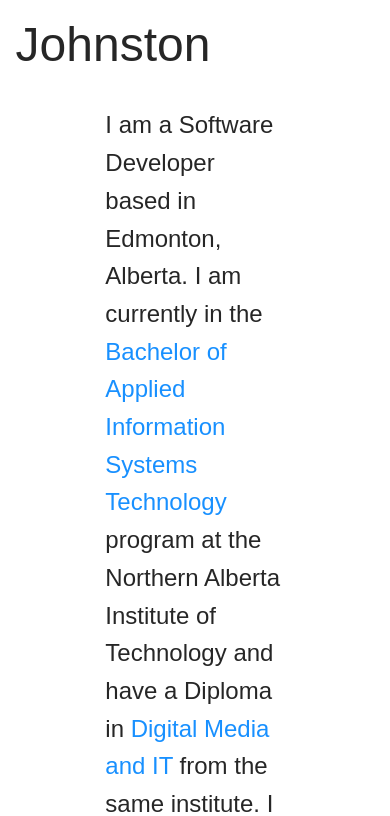
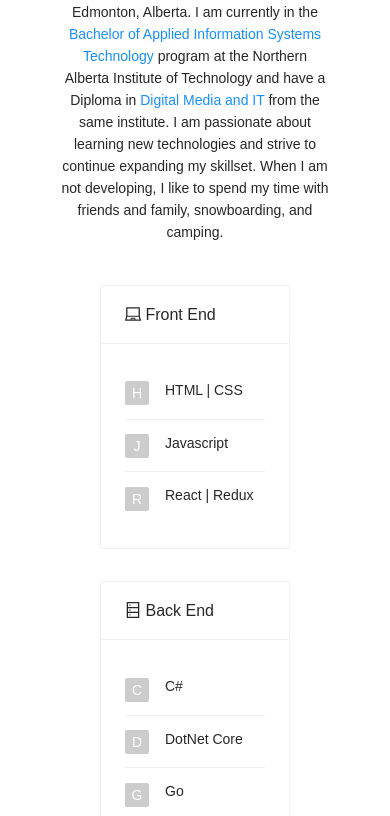
Before and after one commit to jjohnston55/jjohnston55.github.io, a React (Create React App) app: page / in a window 390 px wide. Shown: the part 928-1744 px from the top of the page. Built offline with nearby package versions, Linux system fonts and the light colour scheme.

Commit message:
About section is mobile friendly

```diff
--- a/src/pages/about/index.css
+++ b/src/pages/about/index.css
@@ -1,13 +1,15 @@
 #about {
-    font-size: 1.5rem;
     padding: 4%;
     min-height: 70vh;
 }
 
-#about > h1 {
-    font-size: 2.7rem;
+.title > h1 {
+    font-size: max(125%, 2.7vmax);
+    text-align: center;
 }
 
-#about > .description {
+.description {
+    font-size: max(100%, 1.5vw);
     margin-bottom: 5vh;
+    text-align: center;
 }
--- a/src/pages/about/index.jsx
+++ b/src/pages/about/index.jsx
@@ -10,7 +10,7 @@
                 <h1>My name is Jeff Johnston</h1>
             </Row>
             <Row className='description' justify='center'>
-                <Col span={12}>
+                <Col xs={18} sm={16} md={12}>
                     <span>
                         I am a Software Developer based in Edmonton, Alberta.
                         I am currently in the <a href='https://www.nait.ca/programs/baist-information-systems' target='_blank' rel='noopener noreferrer'>Bachelor of Applied Information Systems Technology</a> program at the
@@ -20,11 +20,7 @@
                     </span>
                 </Col>
             </Row>
-            <Row justify='space-around' align='middle'>
-                <Col>
-                    <Skills />
-                </Col>
-            </Row>
+            <Skills />
         </div>
     )
 }
--- a/src/pages/skills/index.jsx
+++ b/src/pages/skills/index.jsx
@@ -40,8 +40,8 @@
 	];
 
     return (
-        <Row justify='space-between'>
-            <Col>
+        <Row gutter={[32, 32]} justify='center'>
+            <Col >
                 <Card title={<><LaptopOutlined /> <>Front End</></>}>
                     <List className='skill-list' dataSource={frontEndData} renderItem={item => (
                         <List.Item>
```
